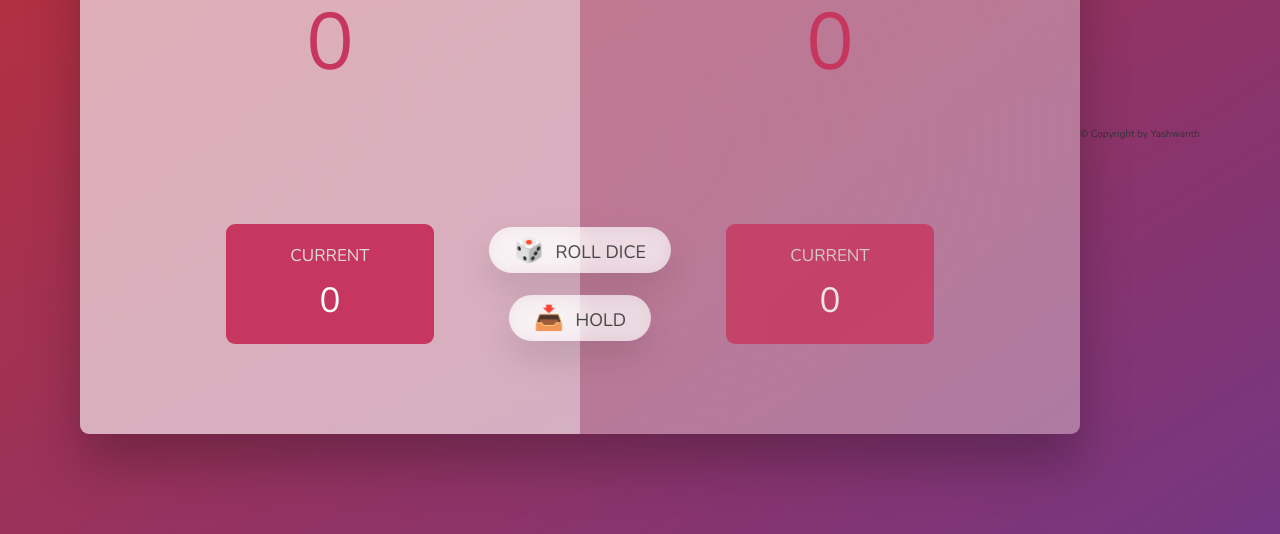
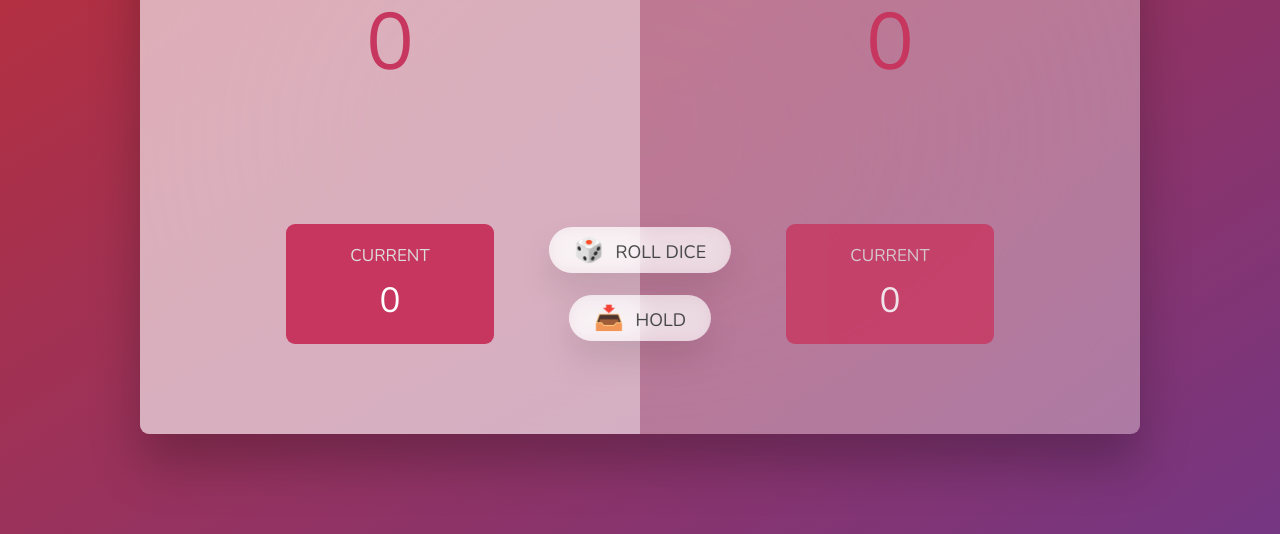
Before and after one commit to yashwanth-20/piggame, a plain HTML site: page index.html in a window 1280 px wide. Shown: the part 266-800 px from the top of the page. Drawn offline with nearby package versions, Linux system fonts and the light colour scheme.

Commit message:
Update index.html

```diff
--- a/index.html
+++ b/index.html
@@ -33,11 +33,9 @@
     <button class="btn btn--roll">🎲 Roll dice</button>
     <button class="btn btn--hold">📥 Hold</button>
   </main>
+
   <script src="script.js"></script>
-  <footer> <p>
-      &copy; Copyright by
-      <a  target="_blank">Yashwanth</a>
-    </p></footer>
+
 </body>
 
 </html>
```
